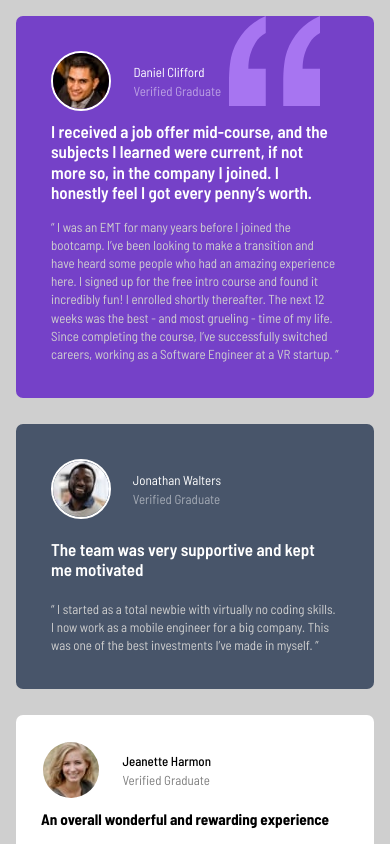
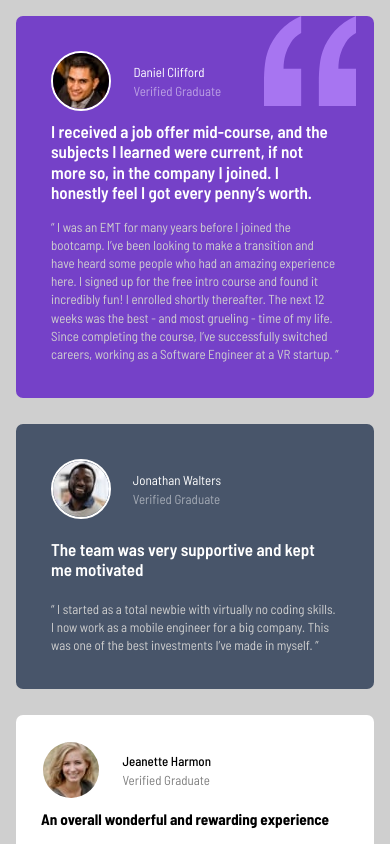
Before and after one commit to klopeq/Testimonials-grid-section, a plain HTML site: page index.html in a window 390 px wide. Shown: the top 844 px of the page. Drawn offline with Linux system fonts and the light colour scheme.

Commit message:
Update styles.css

```diff
--- a/styles.css
+++ b/styles.css
@@ -178,4 +178,9 @@ body {
       width: 100%;
       margin-bottom: 10px;
     }
+
+    .container .boxes .box-1 .design-img {
+        right: 5%;
+        top: 0
+    }
   }
```
